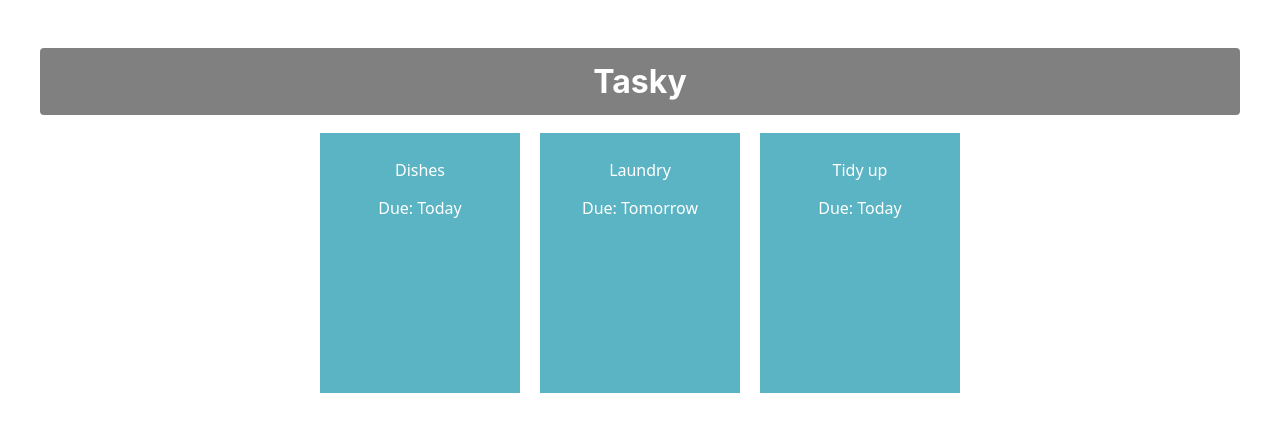
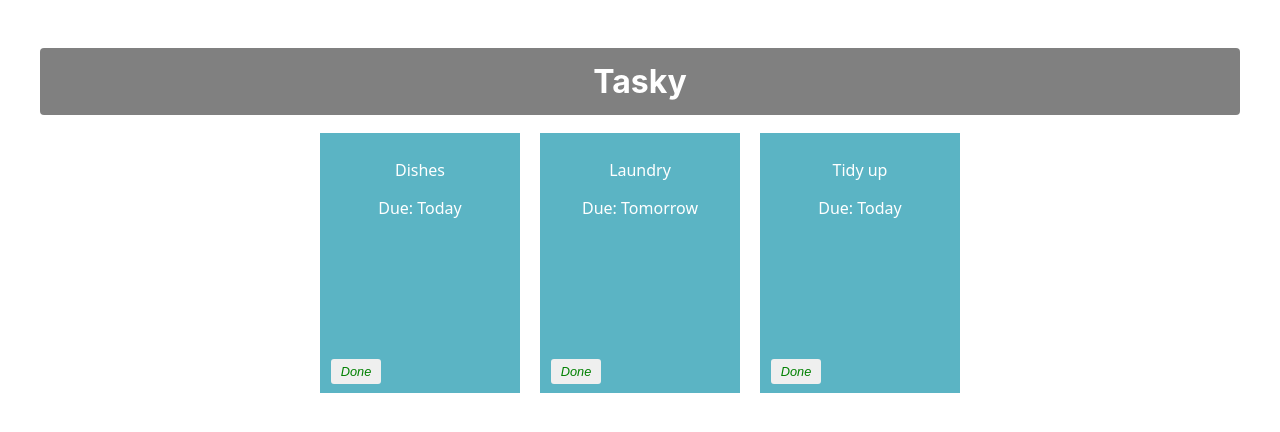
Before and after one commit to wjc666666/JcsProject, a React (Create React App) app in the folder tasky/: page / in a window 1280 px wide. Shown: the top 432 px of the page. Built offline with nearby package versions, Linux system fonts and the light colour scheme.

Commit message:
Mark task as done

```diff
--- a/tasky/src/App.css
+++ b/tasky/src/App.css
@@ -27,3 +27,23 @@
   padding: 10px;
   position: relative;
 }
+.title {
+  font-weight: bold;
+  font-size: 1.2em;
+}
+button {
+  border: none;
+  border-radius: 3px;
+  font-style: italic;
+  font-size: 0.8em;
+  margin: 4px 6px;
+  width: 50px;
+  height: 25px;
+}
+
+.doneButton {
+  position: absolute;
+  bottom: 5px;
+  left: 5px;
+  color: green;
+}
--- a/tasky/src/App.js
+++ b/tasky/src/App.js
@@ -5,22 +5,32 @@
 function App() {
   const [ taskState, setTaskState ] = useState({
     tasks: [
-      { id: 1, title:"Dishes", description: "Empty dishwasher", deadline: "Today" },
-      { id: 2, title: "Laundry", description: "Fold clothes and put away", deadline: "Tomorrow" },
-      { id: 3, title: "Tidy up", deadline: "Today" }
+      { id: 1, title:"Dishes", description: "Empty dishwasher", deadline: "Today", done: false },
+      { id: 2, title: "Laundry", description: "Fold clothes and put away", deadline: "Tomorrow", done: false },
+      { id: 3, title: "Tidy up", deadline: "Today", done: false}
     ]
   });
+  const doneHandler = (taskIndex) => {
+    const tasks = [...taskState.tasks];
+    tasks[taskIndex].done = !tasks[taskIndex].done;
+    setTaskState({tasks});
+    console.log(`${taskIndex} ${tasks[taskIndex].done}`);
+    }
+
   return (
     <div className="container">
       <h1>Tasky</h1>
-      {taskState.tasks.map((task) => (
+      {taskState.tasks.map((task, index) => (
     <Task
       title={task.title}
       description={task.description}
       deadline={task.deadline}
       key={task.id}
+      done={task.done}
+      markDone={() => doneHandler(index)}
     />
   ))}
+
     </div>
   );
 
--- a/tasky/src/components/Task.js
+++ b/tasky/src/components/Task.js
@@ -2,10 +2,11 @@
 const Task = (props) => {
 
     return (
-        <div className="card">
+        <div className="card" style={{backgroundColor: props.done ? 'lightgrey' : '#5bb4c4'}}>
             <p>{props.title}</p>
             <p>Due: {props.deadline}</p>
             <p>{props.children}</p>
+            <button onClick={props.markDone} className='doneButton'>Done</button>
         </div>
     )
 }
```
